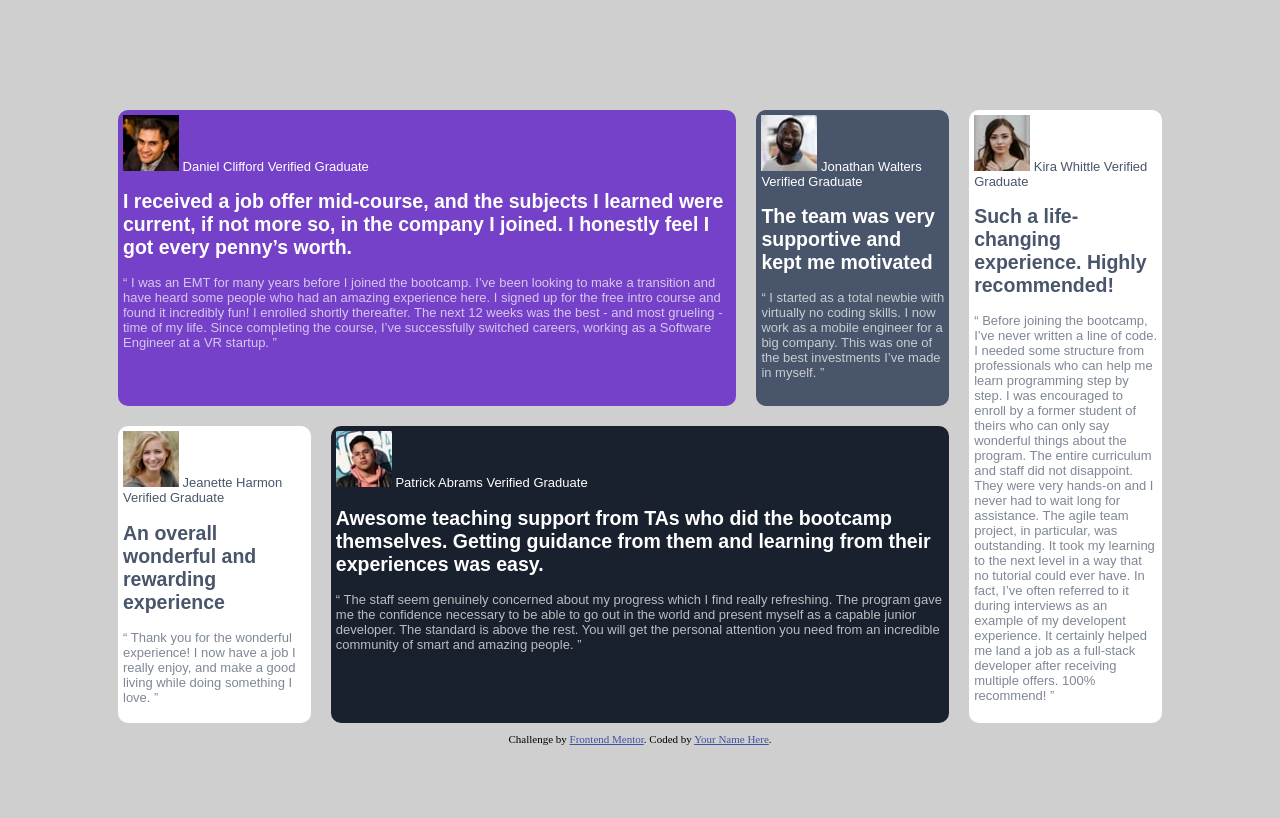
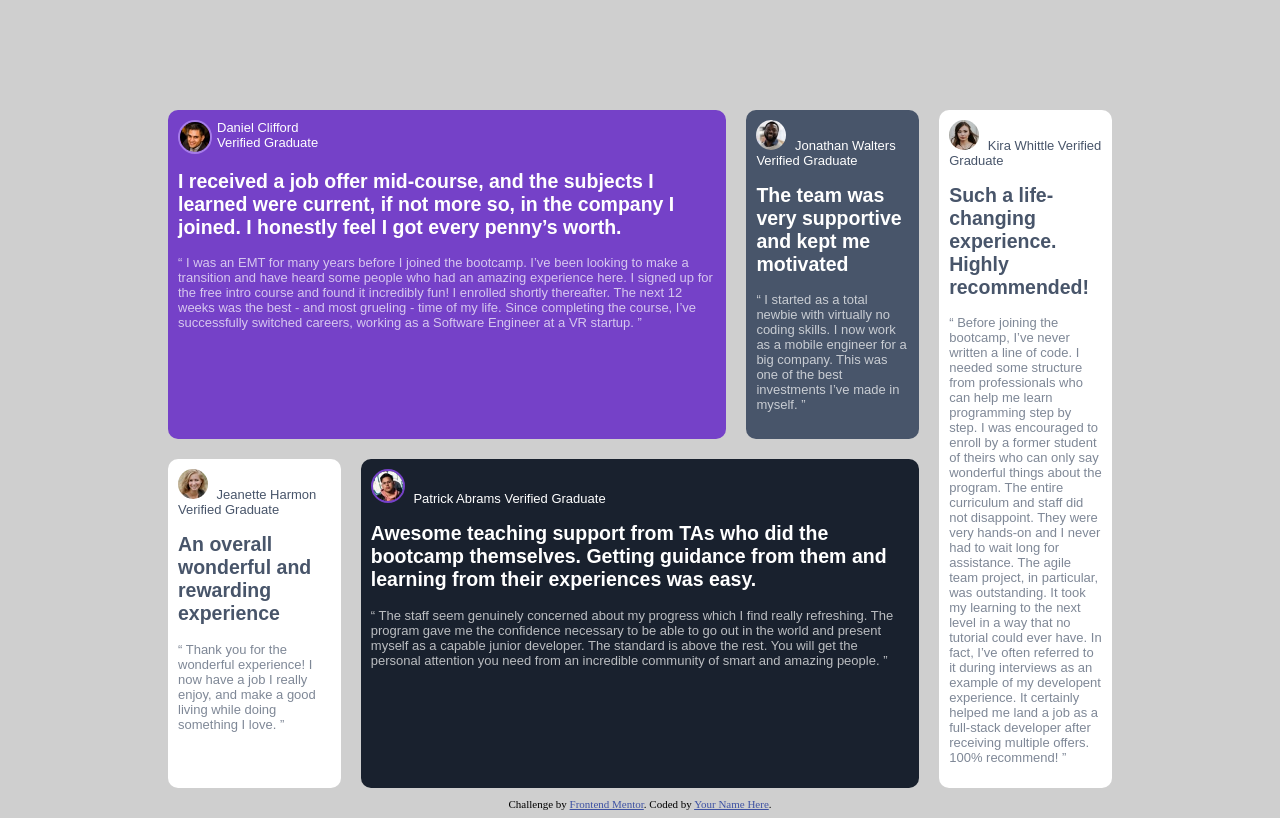
Before and after one commit to BernieTB/testimonials-grid-section, a plain HTML site: page index.html in a window 1280 px wide. Drawn offline with Linux system fonts and the light colour scheme.

Commit message:
Update CSS

```diff
--- a/index.html
+++ b/index.html
@@ -21,9 +21,12 @@
 <body>
   <div class="grid">
     <section class="one">
-      <img src="./images/image-daniel.jpg" alt="avatar_daniel"/>
-      Daniel Clifford
-      Verified Graduate
+      <div class="box-one">
+        <img class="img-one" src="./images/image-daniel.jpg" alt="avatar_daniel"/>
+        Daniel Clifford
+        <br>
+        Verified Graduate
+      </div>
 
       <h1>
         I received a job offer mid-course, and the subjects I learned were current, if not more so,
@@ -70,7 +73,7 @@
     </section>
 
     <section class="five">
-      <img src="./images/image-patrick.jpg" alt="avatar_patrick">
+      <img class="img-five" src="./images/image-patrick.jpg" alt="avatar_patrick">
       Patrick Abrams
       Verified Graduate
 
--- a/style.css
+++ b/style.css
@@ -7,11 +7,33 @@ section{
     font-size: 13px;
     border-radius: 10px;
     margin: 10px;
-    padding: 5px
+    padding: 10px;
 }
 
 p{
     opacity: 70%;
+}
+
+img{
+    border-radius: 50%;
+    width: 30px;
+    margin-right: 5px;
+}
+
+.box-one{
+    display: flex;
+}
+
+.img-one{
+    border: solid;
+    border-width: 2px;
+    border-color: hsl(263, 71%, 70%);
+}
+
+.img-five{
+    border: solid;
+    border-width: 2px;
+    border-color: hsl(263, 55%, 52%);
 }
 
 .grid {
@@ -20,7 +42,7 @@ p{
     grid-template-rows: repeat(4, 1fr);
     grid-column-gap: 0px;
     grid-row-gap: 0px;
-    margin: 100px 100px 0px 100px;
+    margin: 100px 150px 0px 150px;
 }
 
 .one {
```
